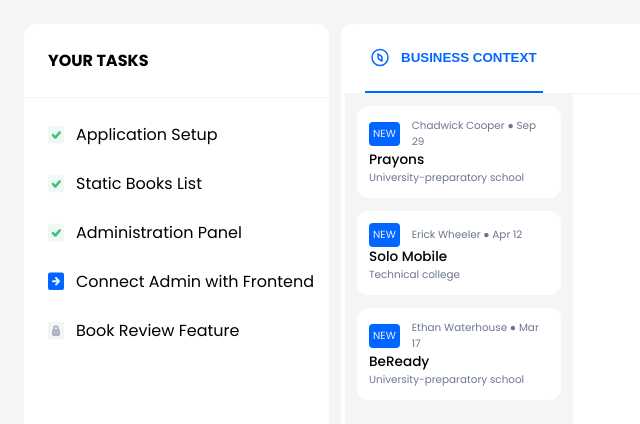
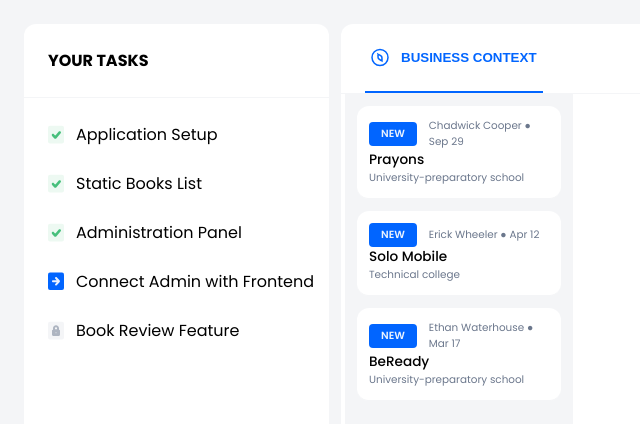
Before and after one commit to masterHAWK99/junior-front-end-developer-1664373968, a React (Create React App) app: page / in a window 1280 px wide. Shown: the top 424 px of the page, without its empty margins (0-640 px from the left). Built offline with nearby package versions, Linux system fonts and the light colour scheme.

Commit message:
#5 Improve new label styling

```diff
--- a/src/component/businessContexts/ContextTab.jsx
+++ b/src/component/businessContexts/ContextTab.jsx
@@ -13,11 +13,11 @@ export const ContextTab = ({ onClick, tabContent, active, read }) => {
     >
       <div className="flex align-items-center">
         {!read && (
-          <div className="text-sm uppercase bg-primary rounded-sm p-1 text-light-blue">
+          <div className="text-sm uppercase font-semibold bg-primary rounded-sm px-3 py-1 text-light-blue mr-3">
             New
           </div>
         )}
-        <p className="text-sm text-light ml-3">
+        <p className="text-sm text-light">
           {author} ● {getShortFormattedDate(created_at)}
         </p>
       </div>
--- a/src/index.css
+++ b/src/index.css
@@ -126,6 +126,9 @@ body {
 .ml-3 {
   margin-left: 0.75rem;
 }
+.mr-3 {
+  margin-right: 0.75rem;
+}
 
 .m-6 {
   margin: 1.5rem;
@@ -154,9 +157,16 @@ body {
 .p-6 {
   padding: 1.5rem;
 }
+.py-1 {
+  padding: 0.25rem;
+}
 .py-6 {
   padding-top: 1.5rem;
   padding-bottom: 1.5rem;
+}
+.px-3 {
+  padding-left: 0.75rem;
+  padding-right: 0.75rem;
 }
 .px-6 {
   padding-left: 1.5rem;
```
